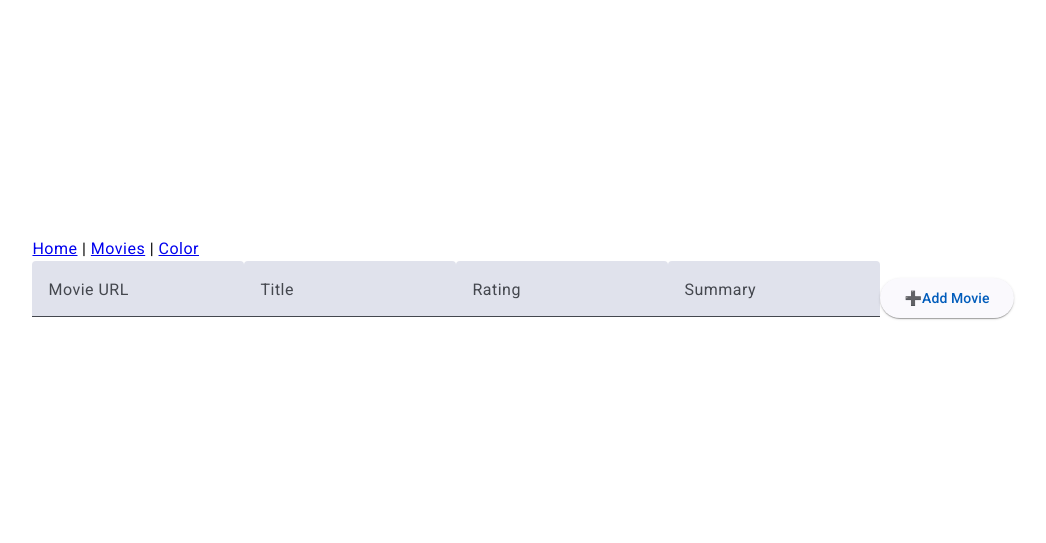
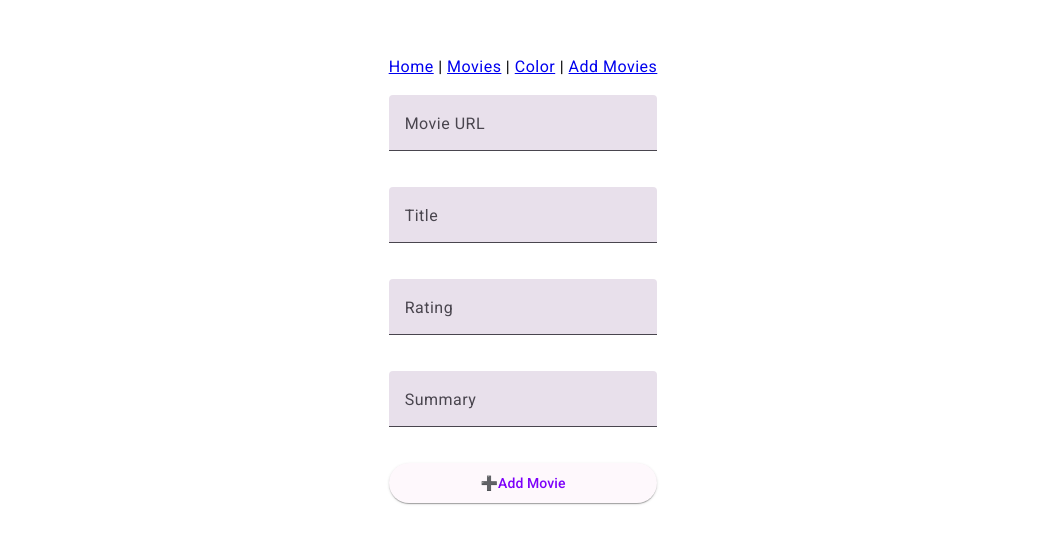
Before and after one commit to palleakshaya/Angular_project, an Angular app: page /movies/add-movie in a window 1280 px wide. Shown: the part 113-656 px from the top of the page, without its empty margins (117-1163 px from the left). Built offline with nearby package versions, Linux system fonts and the light colour scheme.

Commit message:
add-movies added

```diff
--- a/src/app/add-movie/add-movie.component.scss
+++ b/src/app/add-movie/add-movie.component.scss
@@ -0,0 +1,10 @@
+.add-movie
+{
+    display: flex;
+    flex-direction: column;
+    gap: 1rem;
+    max-width: 500px;
+    width: 100%;
+    margin: 16px auto;
+
+}
--- a/src/app/app.component.html
+++ b/src/app/app.component.html
@@ -65,6 +65,8 @@
     <a routerLink="/movies">Movies</a>
     |
     <a routerLink="/color">Color</a>
+    |
+    <a routerLink="/movies/add-movie">Add Movies</a>
   </nav>
 </header>
 <!-- <router-outlet></router-outlet> -->
--- a/src/app/movie-list/movie-list.component.scss
+++ b/src/app/movie-list/movie-list.component.scss
@@ -7,16 +7,7 @@
     // margin: 16px auto;
 
 }
-.add-movie
-{
-    display: flex;
-    flex-direction: column;
-    gap: 1rem;
-    max-width: 500px;
-    width: 100%;
-    margin: 16px auto;
 
-}
 // .whole-page{
 //     padding-left: 510px;
 
--- a/src/styles.scss
+++ b/src/styles.scss
@@ -1,4 +1,14 @@
 /* You can add global styles to this file, and also import other style files */
+@use "@angular/material" as mat;
+
+$theme: mat.define-theme();
+
+html {
+  @include mat.all-component-themes($theme);
+  @include mat.color-variants-backwards-compatibility($theme);
+}
+
+
 body{
     place-content: center;
     min-height: 100vh;
```
